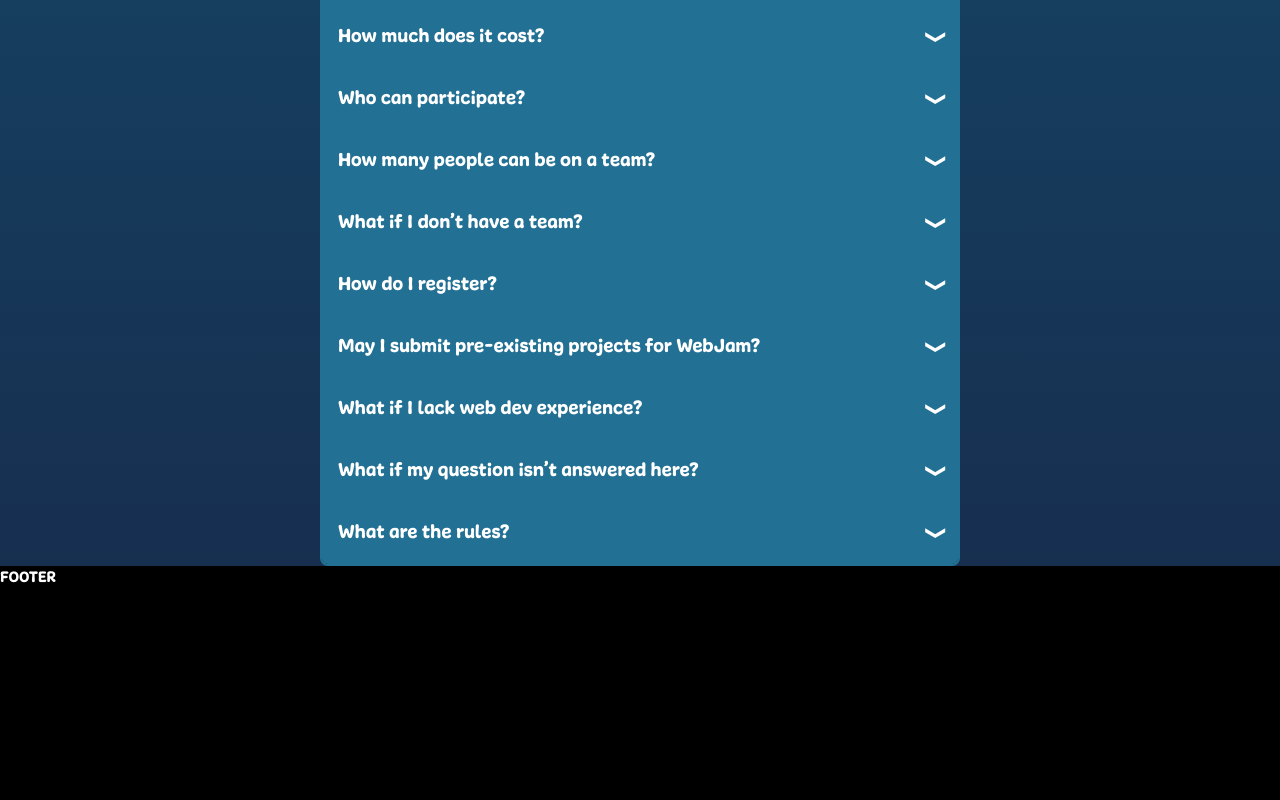
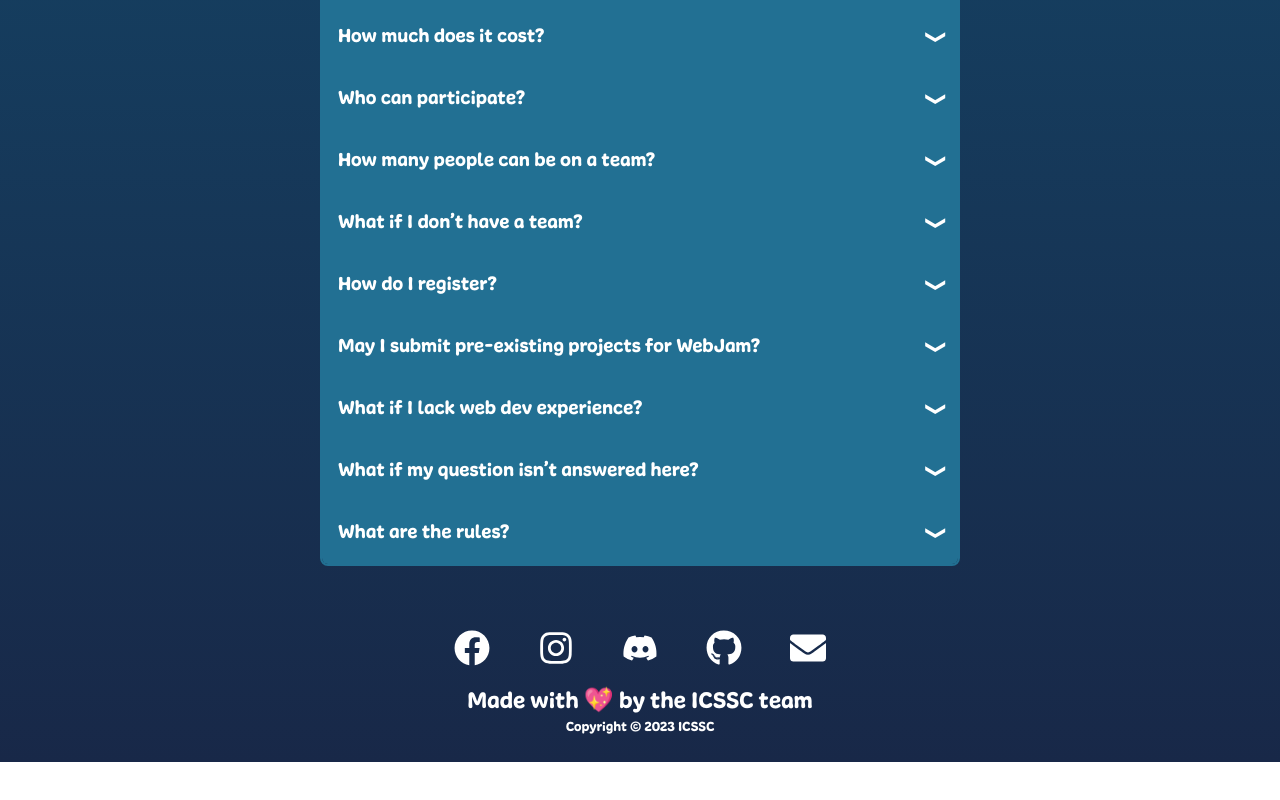
Before and after one commit to icssc/webjam-2023, a Next.js app: page / in a window 1280 px wide. Shown: the part 1112-1912 px from the top of the page. After the commit the page ends 1874 px from the top, so only its background shows below. Built offline with nearby package versions, Linux system fonts and the light colour scheme.

Commit message:
Create Footer

```diff
--- a/src/components/footer.js
+++ b/src/components/footer.js
@@ -1,7 +1,63 @@
+import {
+  FaFacebook,
+  FaInstagram,
+  FaGithub,
+  FaDiscord,
+  FaEnvelope,
+} from "react-icons/fa";
+import Link from "next/link";
+
+const MEDIA_LINKS = [
+  {
+    key: 1,
+    link: "https://www.facebook.com/ICSStudentCouncil/",
+    icon: <FaFacebook />,
+  },
+  {
+    key: 2,
+    link: "https://www.facebook.com/ICSStudentCouncil/",
+    icon: <FaInstagram />,
+  },
+  {
+    key: 3,
+    link: "https://www.facebook.com/ICSStudentCouncil/",
+    icon: <FaDiscord />,
+  },
+  {
+    key: 4,
+    link: "https://www.facebook.com/ICSStudentCouncil/",
+    icon: <FaGithub />,
+  },
+  {
+    key: 5,
+    link: "mailto: icssc@uci.edu",
+    icon: <FaEnvelope />,
+  },
+];
+
 export default function Footer() {
   return (
-    <footer className='h-[250px] w-[100%] bg-[black]'>
-      <h1>FOOTER</h1>
+    <footer className="w-[100%] flex flex-col gap-5 p-6 mt-10">
+      <div className="flex justify-center gap-5 sm:gap-12 text-3xl sm:text-4xl">
+        {MEDIA_LINKS.map((link) => (
+          <Link
+            href={link.link}
+            target="_blank"
+            referrerPolicy="noreferrer"
+            key={link.key}
+          >
+            {link.icon}
+          </Link>
+        ))}
+      </div>
+      <div className="flex flex-col">
+        <div className="flex justify-center text-lg sm:text-2xl">
+          Made with 💖 by the ICSSC team
+        </div>
+        <div className="flex justify-center text-sm sm:text-md">
+          Copyright © 2023 ICSSC
+        </div>
+      </div>
     </footer>
-  )
+  );
 }
```
